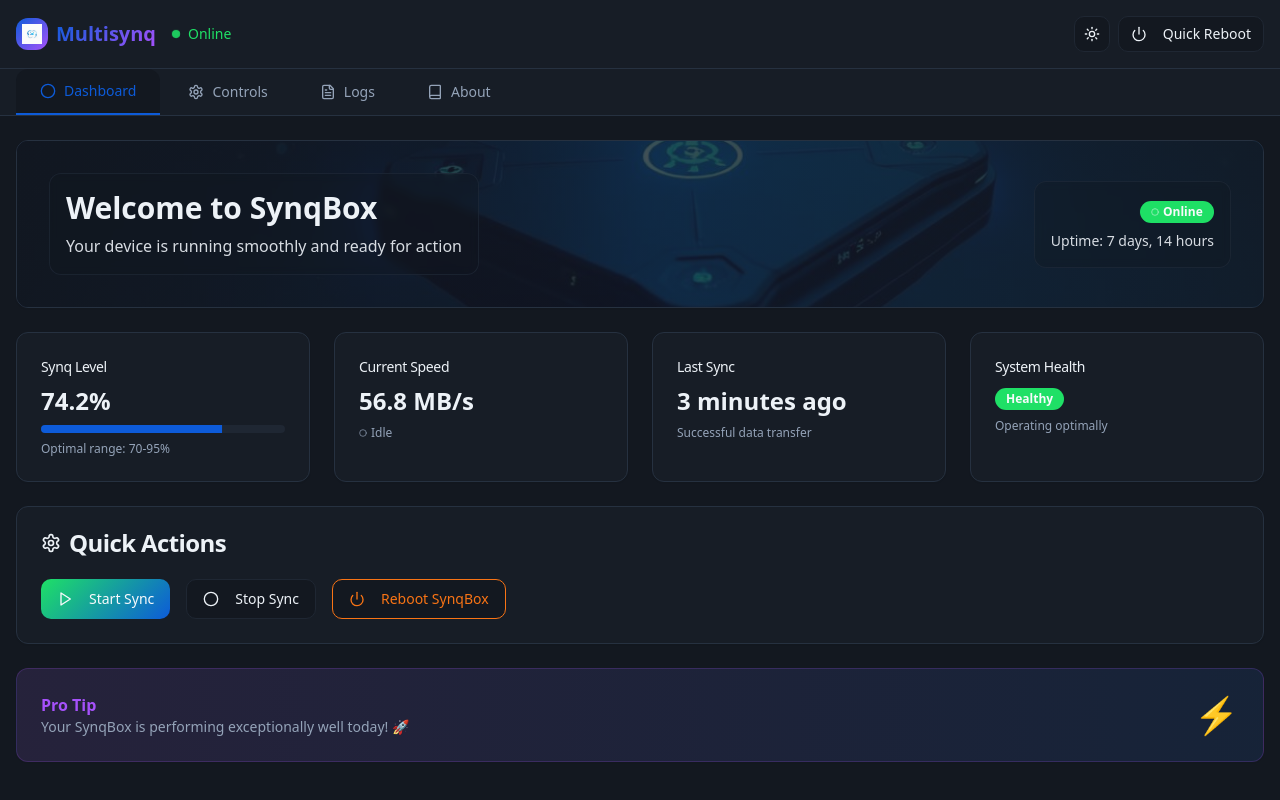
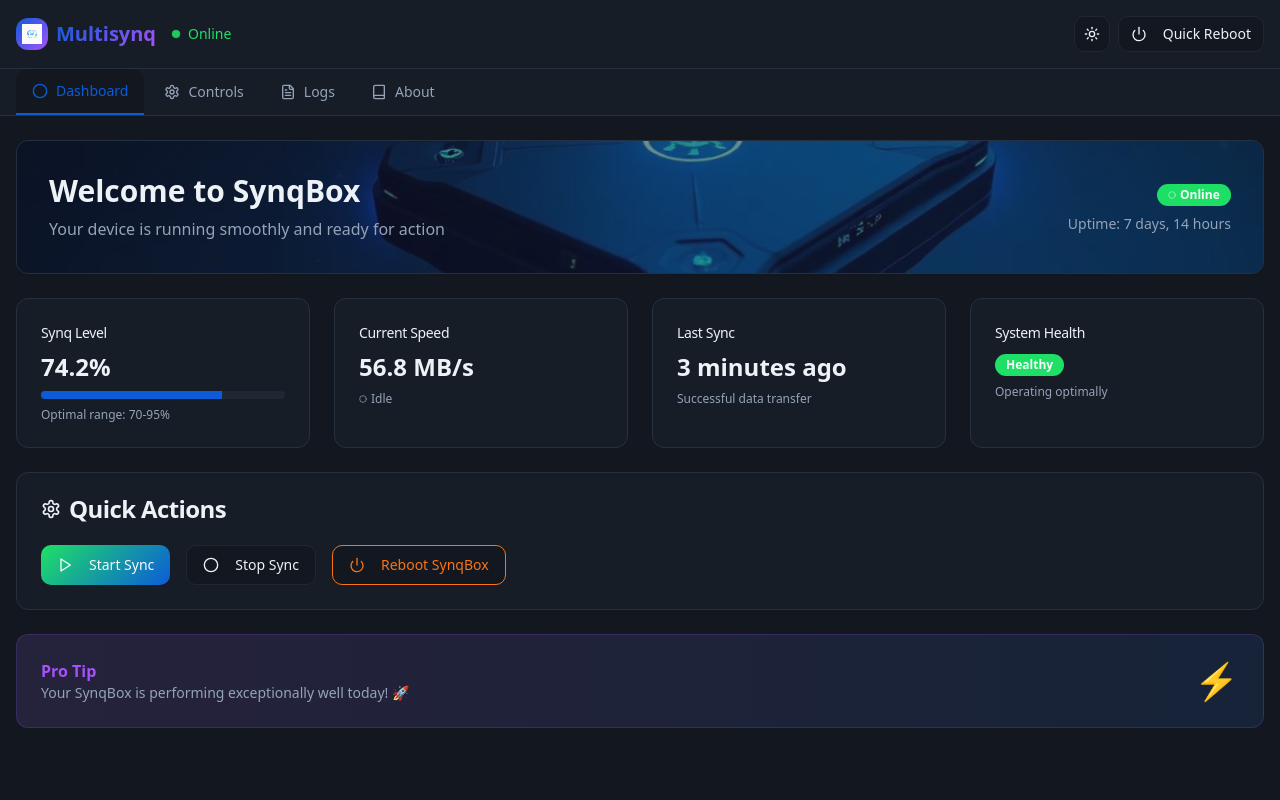
Before and after one commit to joexyjay/synqbox-command-center-alpha, a React (Vite) app: page / in a window 1280 px wide. Built offline with nearby package versions, Linux system fonts and the light colour scheme.

Commit message:
Reverted to commit 7e11b54fcf902833fcb7f2db9539afcfbd187f09

```diff
--- a/src/components/Layout.tsx
+++ b/src/components/Layout.tsx
@@ -54,14 +54,13 @@ const Layout = () => {
       {/* Navigation */}
       <nav className="border-b border-border bg-card">
         <div className="container mx-auto px-4">
-          <div className="flex overflow-x-auto scrollbar-hide -mx-4 px-4 sm:overflow-visible sm:mx-0 sm:px-0">
-            <div className="flex space-x-1 min-w-max">
+          <div className="flex space-x-1 overflow-x-auto scrollbar-hide pb-0 min-w-max sm:overflow-visible sm:min-w-0">
             {navItems.map((item) => (
               <NavLink
                 key={item.path}
                 to={item.path}
                 className={({ isActive }) =>
-                    `flex items-center space-x-2 px-6 py-3 text-sm font-medium transition-colors rounded-t-lg whitespace-nowrap min-w-max ${
+                  `flex items-center space-x-2 px-4 py-3 text-sm font-medium transition-colors rounded-t-lg whitespace-nowrap ${
                     isActive
                       ? 'bg-background text-primary border-b-2 border-primary'
                       : 'text-muted-foreground hover:text-foreground hover:bg-muted'
@@ -72,7 +71,6 @@ const Layout = () => {
                 <span>{item.label}</span>
               </NavLink>
             ))}
-            </div>
           </div>
         </div>
       </nav>
--- a/src/pages/Dashboard.tsx
+++ b/src/pages/Dashboard.tsx
@@ -18,17 +18,16 @@ const Dashboard = () => {
       {/* Hero Section */}
       <Card className="relative overflow-hidden">
         <div
-          className="absolute inset-0 bg-cover bg-center opacity-60"
+          className="absolute inset-0 bg-cover bg-center opacity-50"
           style={{ backgroundImage: `url(${synqBoxHero})` }}
         />
-        <div className="absolute inset-0 bg-gradient-to-r from-background/80 via-background/60 to-background/80" />
         <CardContent className="relative p-8">
           <div className="flex items-center justify-between">
-            <div className="backdrop-blur-sm bg-background/30 p-4 rounded-lg border border-border/50">
-              <h2 className="text-3xl font-bold mb-2 text-foreground">Welcome to SynqBox</h2>
-              <p className="text-foreground/90 font-medium">Your device is running smoothly and ready for action</p>
+            <div>
+              <h2 className="text-3xl font-bold mb-2">Welcome to SynqBox</h2>
+              <p className="text-muted-foreground">Your device is running smoothly and ready for action</p>
             </div>
-            <div className="text-right backdrop-blur-sm bg-background/30 p-4 rounded-lg border border-border/50">
+            <div className="text-right">
               <Badge
                 variant={data.isOnline ? "default" : "destructive"}
                 className={`transition-all duration-500 ${data.isOnline ? "bg-success text-success-foreground animate-pulse-glow" : ""}`}
@@ -38,7 +37,7 @@ const Dashboard = () => {
                   <span>{data.isOnline ? 'Online' : 'Offline'}</span>
                 </div>
               </Badge>
-              <p className="text-sm text-foreground/90 font-medium mt-2">Uptime: {data.uptime}</p>
+              <p className="text-sm text-muted-foreground mt-2">Uptime: {data.uptime}</p>
             </div>
           </div>
         </CardContent>
```
Lines whose indentation alone changed are shown as unchanged.
